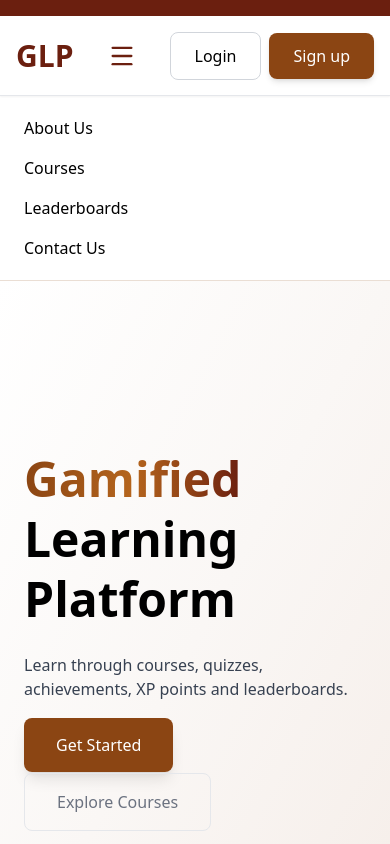
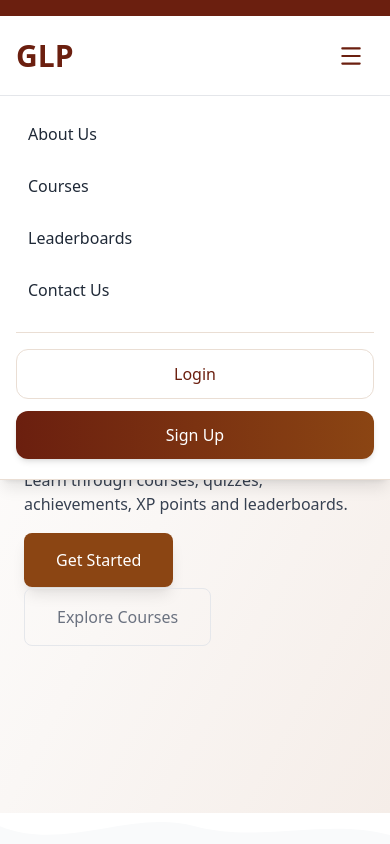
Before and after one commit to aamirkid1/Gamified-Learning-Web, a Next.js app in the folder frontend/: page / in a window 390 px wide. Both pictures are taken after a click on the button "Toggle navigation menu". Shown: the top 844 px of the page. Built offline with nearby package versions, Linux system fonts and the light colour scheme.

Commit message:
LAN Making and Reattempt quizz making workable

```diff
--- a/frontend/app/page.js
+++ b/frontend/app/page.js
@@ -32,10 +32,13 @@ export default function Home() {
   };
 
   return (
-    <div className="min-h-screen bg-white">
+    <div className="min-h-screen bg-white overflow-x-hidden">
 
       {/* Top Strip */}
       <div className="h-4 bg-[#6b1f0f]"></div>
+
+      {/* Sticky header wrapper (navbar + mobile menu) */}
+      <header className="sticky top-0 z-50">
 
         {/* Navbar */}
         <nav
@@ -51,9 +54,6 @@ xl:px-20
     border-b
     backdrop-blur-md
     bg-white/70
-    sticky
-    top-0
-    z-50
     shadow-sm
   "
         >
@@ -75,7 +75,11 @@ xl:px-20
             GLP
           </motion.div>
 
+          {/* Hamburger (below lg only) */}
           <button
+            type="button"
+            aria-label="Toggle navigation menu"
+            aria-expanded={mobileMenuOpen}
             onClick={() =>
               setMobileMenuOpen(
                 !mobileMenuOpen
@@ -84,17 +88,18 @@ xl:px-20
             className="
   lg:hidden
   text-[#6b1f0f]
-  p-2
-  rounded-lg
+  p-2.5
+  rounded-xl
   hover:bg-[#f5ede8]
+  active:bg-[#eaded4]
   transition
+  duration-200
   "
           >
-          <Menu size={28} />
+            <Menu size={26} />
           </button>
 
-
-
+          {/* Desktop navigation (lg and above) */}
           <div className="
 hidden
 lg:flex
@@ -232,10 +237,11 @@ items-center
 
           </div>
 
+          {/* Desktop auth buttons (lg and above) */}
           <div className="
-flex
-gap-2
-sm:gap-4
+hidden
+lg:flex
+gap-4
 ">
 
             <motion.div
@@ -298,23 +304,48 @@ sm:gap-4
 
         </nav>
 
+        {/* Mobile / tablet menu (below lg only) */}
         {mobileMenuOpen && (
-        <div
+          <motion.div
+            initial={{ opacity: 0, y: -8 }}
+            animate={{ opacity: 1, y: 0 }}
+            transition={{ duration: 0.2, ease: "easeOut" }}
             className="
     lg:hidden
+    absolute
+    left-0
+    right-0
+    top-full
     bg-white
     border-b
     border-[#eaded4]
-    shadow-md
-    px-6
-    py-5
-    space-y-4
+    shadow-lg
+    px-4
+    sm:px-6
+    pt-3
+    pb-5
+    max-h-[calc(100vh-6rem)]
+    overflow-y-auto
     "
           >
 
+            <div className="flex flex-col">
+
               <Link
-            href="#"
-            className="block font-medium"
+                href="/about"
+                onClick={() => setMobileMenuOpen(false)}
+                className="
+        block
+        px-3
+        py-3.5
+        rounded-xl
+        font-medium
+        text-gray-800
+        hover:bg-[#f8f1ed]
+        hover:text-[#8b4513]
+        transition-colors
+        duration-200
+      "
               >
                 About Us
               </Link>
@@ -326,26 +357,123 @@ sm:gap-4
             Courses
           </Link> */}
 
-          <span className="block font-medium cursor-default">
+              <span
+                onClick={() => setMobileMenuOpen(false)}
+                className="
+        block
+        px-3
+        py-3.5
+        rounded-xl
+        font-medium
+        text-gray-800
+        cursor-default
+        hover:bg-[#f8f1ed]
+        transition-colors
+        duration-200
+      "
+              >
                 Courses
               </span>
 
               <Link
                 href="/leaderboard"
-            className="block font-medium"
+                onClick={() => setMobileMenuOpen(false)}
+                className="
+        block
+        px-3
+        py-3.5
+        rounded-xl
+        font-medium
+        text-gray-800
+        hover:bg-[#f8f1ed]
+        hover:text-[#8b4513]
+        transition-colors
+        duration-200
+      "
               >
                 Leaderboards
               </Link>
 
               <Link
                 href="#"
-            className="block font-medium"
+                onClick={() => setMobileMenuOpen(false)}
+                className="
+        block
+        px-3
+        py-3.5
+        rounded-xl
+        font-medium
+        text-gray-800
+        hover:bg-[#f8f1ed]
+        hover:text-[#8b4513]
+        transition-colors
+        duration-200
+      "
               >
                 Contact Us
               </Link>
 
             </div>
+
+            {/* Divider */}
+            <div className="my-4 h-px bg-[#eaded4]"></div>
+
+            {/* Auth buttons */}
+            <div className="flex flex-col gap-3">
+
+              <Link
+                href="/login"
+                onClick={() => setMobileMenuOpen(false)}
+                className="
+        block
+        w-full
+        text-center
+        bg-white
+        border
+        border-[#eaded4]
+        text-[#6b1f0f]
+        font-medium
+        px-6
+        py-3
+        rounded-xl
+        hover:bg-[#f8f1ed]
+        transition-all
+        duration-300
+      "
+              >
+                Login
+              </Link>
+
+              <Link
+                href="/signup"
+                onClick={() => setMobileMenuOpen(false)}
+                className="
+        block
+        w-full
+        text-center
+        text-white
+        font-medium
+        px-6
+        py-3
+        rounded-xl
+        bg-gradient-to-r
+        from-[#6b1f0f]
+        to-[#8b4513]
+        shadow-md
+        hover:shadow-xl
+        transition-all
+        duration-300
+      "
+              >
+                Sign Up
+              </Link>
+
+            </div>
+
+          </motion.div>
         )}
+
+      </header>
 
       {/* Hero Section */}
 
--- a/frontend/app/quiz/[quizId]/page.js
+++ b/frontend/app/quiz/[quizId]/page.js
@@ -299,9 +299,8 @@ export default function QuizPage() {
                                                 damping: 18,
                                                 delay: 0.3,
                                             }}
-                                            className={`inline-flex items-center gap-1.5 rounded-full px-4 py-2 text-sm sm:text-base font-bold shadow-lg ${
-                                                passed ? "bg-green-500 text-white" : "bg-red-500 text-white"
-                                            }`}
+                                            className={`inline-flex items-center gap-1.5 rounded-full px-4 py-2 text-sm sm:text-base font-bold shadow-lg ${passed ? "bg-green-500 text-white" : "bg-red-500 text-white"
+                                                }`}
                                         >
                                             {passed ? "PASS ✅" : "FAIL ❌"}
                                         </motion.span>
@@ -422,7 +421,20 @@ export default function QuizPage() {
                                             whileTap={{ scale: 0.98 }}
                                             className="w-full sm:w-auto bg-gradient-to-r from-red-600 to-red-500 hover:opacity-95 text-white px-8 py-3 rounded-full font-semibold shadow-lg transition"
                                             onClick={() => {
-                                                alert("Reappear feature will be enabled in the next phase.");
+                                                // Reset quiz state for a new attempt
+                                                setAnswers({});
+                                                setSavedAnswers({});
+                                                setScore(0);
+                                                setSubmitted(false);
+                                                setAlreadyAttempted(false);
+                                                setCourseCompleted(false);
+                                                setIsSubmitting(false);
+
+                                                // Move back to the top of the quiz
+                                                window.scrollTo({
+                                                    top: 0,
+                                                    behavior: "smooth",
+                                                });
                                             }}
                                         >
                                             🔁 Reappear Exam
```
Also changed, not shown: frontend/next.config.js (+30 -0 lines), 2 other files (tests, documents, lock files or other folders). Lines whose indentation alone changed are shown as unchanged.
